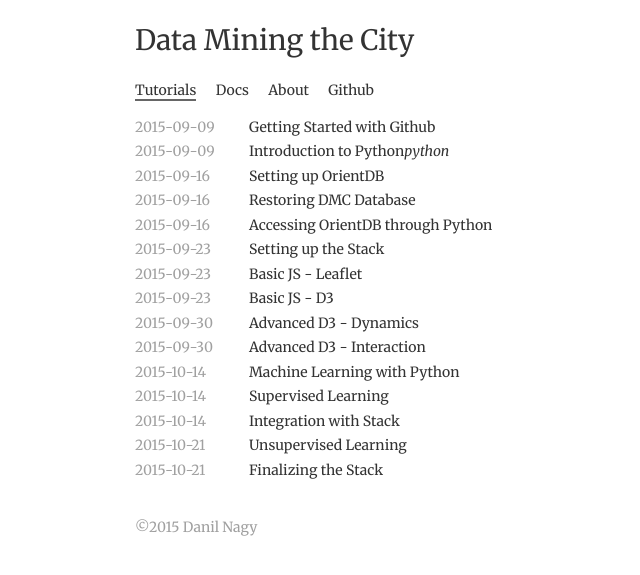
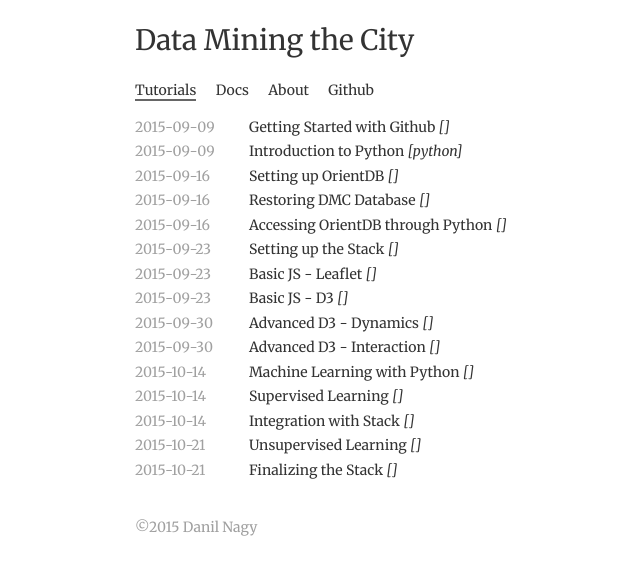
Before and after one commit to danilnagy/dmc, a Jekyll site: the page built from index.html, in a window 1280 px wide. Shown: the top 575 px of the page, without its empty margins (121-761 px from the left). Built offline with Jekyll 4.4.1, drawn with Linux system fonts in a browser that asks for light colours; Markdown is read by kramdown in place of the engine named in the settings; part of the change alters nothing that is shown.

```diff
--- a/index.html
+++ b/index.html
@@ -5,7 +5,7 @@ layout: default
 <div class="home">
     <ul class="posts">
         {% for post in site.posts reversed %}
-        <li><span>{{ post.date | date: site.date_format }}</span><a href="{{ post.url | prepend: site.baseurl }}">{{ post.title }}</a><em>{{ post.tags }}</em></li>
+        <li><span>{{ post.date | date: site.date_format }}</span><a href="{{ post.url | prepend: site.baseurl }}">{{ post.title }}</a>{% if post.tags != '' %} <em>[{{ post.tags }}]</em>{% endif %}</li>
         {% endfor %}
     </ul>
 </div>
```
